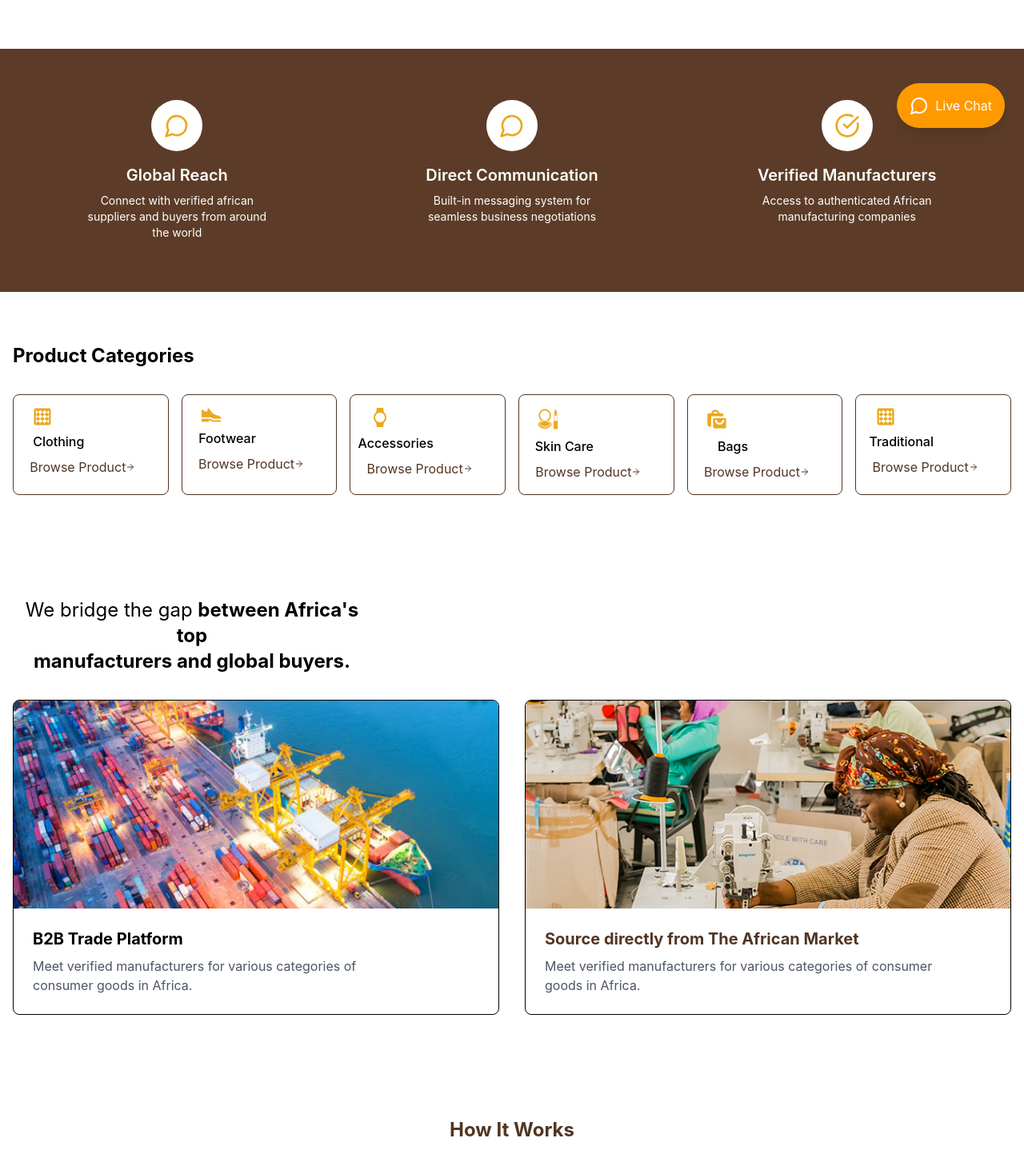
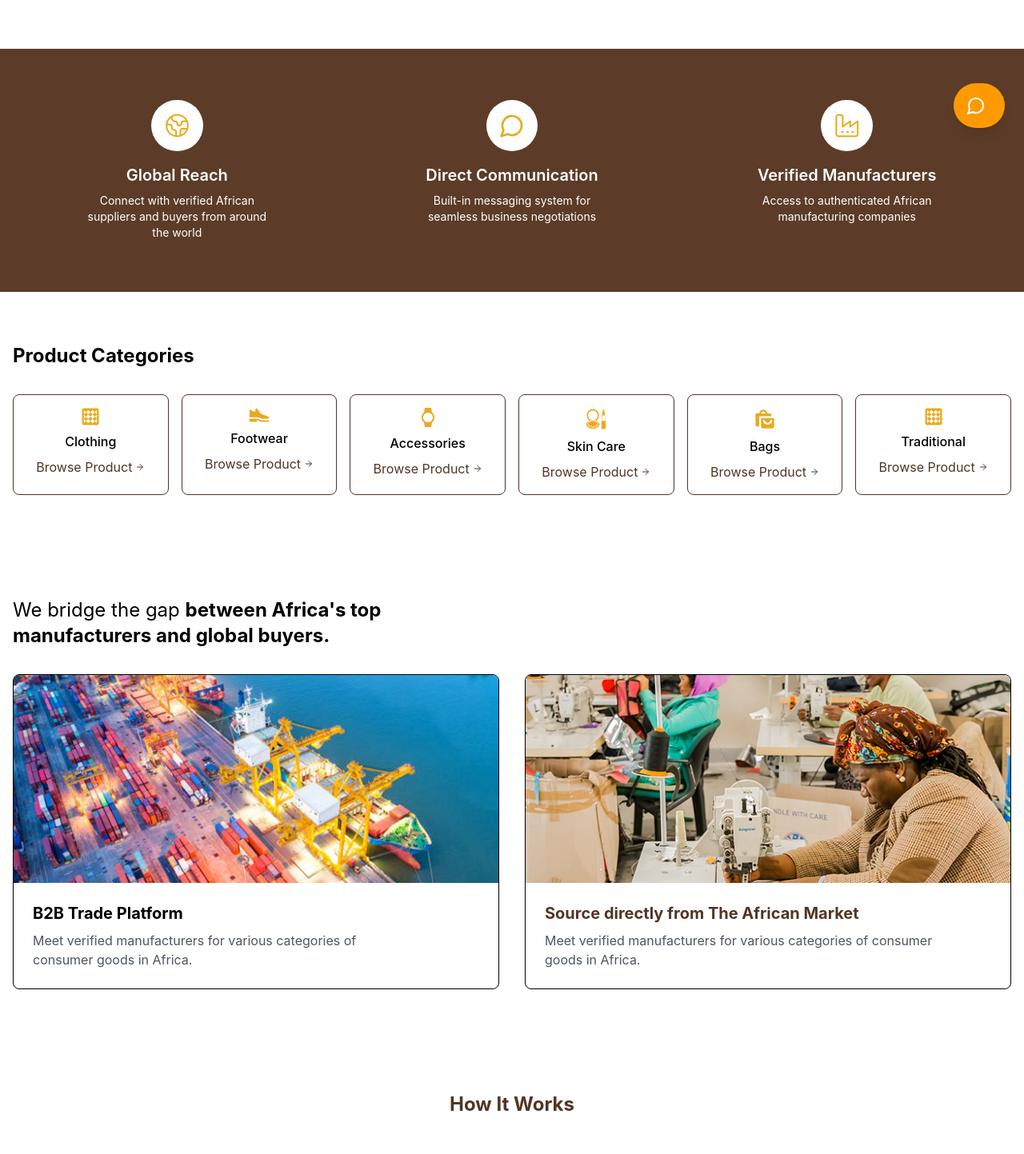
Before and after one commit to 0xidennis/africa, a React (Vite) app: page / in a window 1280 px wide. Shown: the part 640-2083 px from the top of the page at 80% size. Built offline with nearby package versions, Linux system fonts and the light colour scheme.

Commit message:
first commit

```diff
--- a/src/Page/Home.jsx
+++ b/src/Page/Home.jsx
@@ -1,7 +1,10 @@
 import React from 'react'
 import image25 from '../assets/image 25.png'
 import { Search, MessageCircle, CheckCircle, ArrowRight } from "lucide-react"
+import { motion } from "framer-motion";
+import frame from '../assets/image/fram.png'
 import image from '../assets/image.png'
+import fram from '../assets/frame.png'
 import image27 from '../assets/image 27.png'
 import Layout from '../Layout/Layout'
 import vect from '../assets/vect.png'
@@ -14,9 +17,17 @@ import sew from '../assets/image/sew.png'
 import magazine from '../assets/image/magazine.png'
 import logo from '../assets/logo/from.png'
 import { Link } from 'react-router-dom'
+import { useEffect, useState } from "react";
+import LoadingSpinner from '../Spinner/LoadingSpinner';
 // import shoe from '../assets/shoe.png'
 
 const Home = () => {
+  const [loading, setLoading] = useState(true);
+
+  useEffect(() => {
+    const timer = setTimeout(() => setLoading(false), 2500); // 2.5 seconds
+    return () => clearTimeout(timer);
+  }, []);
     const categories = [
         { name: "Clothing", icon: <span className="text-2xl"><img src={vect} alt="" /></span> },
         { name: "Footwear" , icon: <span className="text-2xl "><img src={shoe} alt="" /></span> },
@@ -27,6 +38,9 @@ const Home = () => {
       ]
 
   return (
+    <>{loading ? (
+      <LoadingSpinner />
+    ) : (
     <div className='overflow-x-hidden min-h-screen '>
         <Layout/>
         <main className="min-h-screen">
@@ -34,7 +48,13 @@ const Home = () => {
       <section className="bg-white">
       <div className="container mx-auto px-4 py-12 md:py-16 lg:py-20">
         <div className="grid grid-cols-1 lg:grid-cols-2 gap-8 items-center">
-            <div>
+
+          {/* Text Column Animation */}
+          <motion.div
+            initial={{ opacity: 0, x: -50 }}
+            animate={{ opacity: 1, x: 0 }}
+            transition={{ duration: 0.8 }}
+          >
             <h1 className="text-4xl md:text-5xl font-bold mb-4">
               <span className="text-[#eba91c]">Connecting</span> African
               <br />
@@ -46,7 +66,7 @@ const Home = () => {
               Explore authentic quality products from verified manufacturers across Africa. Shop now and bring the
               spirit of Africa home!
             </p>
-              <div className="flex flex-wrap gap-4  align-center items-center">
+            <div className="flex flex-wrap gap-4 align-center items-center">
               <a
                 href="#"
                 className="bg-[#eba91c] hover:bg-amber-600 text-white font-medium py-2 px-6 rounded-md transition-colors"
@@ -62,46 +82,98 @@ const Home = () => {
                 </a>
               </Link>
             </div>
-            </div>
-            <div className="grid grid-cols-2 gap-4">
+          </motion.div>
 
-                      <img src={image25} width={300} height={300} alt="" className="rounded-lg w-full h-auto object-cover"/>
-
-                      <img src={image} width={300} height={300} alt="" className="rounded-lg w-full h-auto object-cover"/>
-
-                      <img src={image27} width={300} height={300} alt=""className="rounded-lg w-full h-auto mx-auto object-cover col-span-2" />
-            </div>
+          {/* Image Column Animation */}
+          <motion.div
+            className="grid grid-cols-2 gap-4"
+            initial={{ opacity: 0, x: 50 }}
+            animate={{ opacity: 1, x: 0 }}
+            transition={{ duration: 0.8, delay: 0.2 }}
+          >
+            <img
+              src={image25}
+              width={300}
+              height={300}
+              alt=""
+              className="rounded-lg w-full h-auto object-cover"
+            />
+            <img
+              src={image}
+              width={300}
+              height={300}
+              alt=""
+              className="rounded-lg w-full h-auto object-cover"
+            />
+            <img
+              src={image27}
+              width={300}
+              height={300}
+              alt=""
+              className="rounded-lg w-full h-auto mx-auto object-cover col-span-2"
+            />
+          </motion.div>
         </div>
       </div>
     </section>
 
-      {/* Features Section */}
     <section className="bg-[#5c3c28] text-white py-16">
       <div className="container mx-auto px-4">
         <div className="grid grid-cols-1 md:grid-cols-3 gap-2 text-center">
-            <div className="flex flex-col items-center">
+
+          {/* Feature 1 */}
+          <motion.div
+            className="flex flex-col items-center"
+            initial={{ opacity: 0, y: 50 }}
+            whileInView={{ opacity: 1, y: 0 }}
+            viewport={{ once: true }}
+            transition={{ duration: 0.6, ease: "easeInOut" }}
+          >
             <div className="bg-white rounded-full p-4 mb-4">
-                <MessageCircle className="h-8 w-8 text-[#eba91c]" />
+              {/* <MessageCircle className="h-8 w-8 text-[#eba91c]" /> */}
+              <img src={fram} alt="" />
             </div>
             <h3 className="text-xl font-semibold mb-2">Global Reach</h3>
             <p className="text-white text-sm">
-                Connect with verified african <br />suppliers and buyers from around <br /> the world
+              Connect with verified African <br /> suppliers and buyers from around <br /> the world
             </p>
-            </div>
-            <div className="flex flex-col items-center">
+          </motion.div>
+
+          {/* Feature 2 */}
+          <motion.div
+            className="flex flex-col items-center"
+            initial={{ opacity: 0, y: 50 }}
+            whileInView={{ opacity: 1, y: 0 }}
+            viewport={{ once: true }}
+            transition={{ duration: 0.7, ease: "easeInOut", delay: 0.1 }}
+          >
             <div className="bg-white rounded-full p-4 mb-4">
               <MessageCircle className="h-8 w-8 text-[#eba91c]" />
+
             </div>
             <h3 className="text-xl font-semibold mb-2">Direct Communication</h3>
-              <p className="text-white text-sm">Built-in messaging system for <br />seamless business negotiations</p>
-            </div>
-            <div className="flex flex-col items-center">
+            <p className="text-white text-sm">
+              Built-in messaging system for <br /> seamless business negotiations
+            </p>
+          </motion.div>
+
+          {/* Feature 3 */}
+          <motion.div
+            className="flex flex-col items-center"
+            initial={{ opacity: 0, y: 50 }}
+            whileInView={{ opacity: 1, y: 0 }}
+            viewport={{ once: true }}
+            transition={{ duration: 0.8, ease: "easeInOut", delay: 0.2 }}
+          >
             <div className="bg-white rounded-full p-4 mb-4">
-                <CheckCircle className="h-8 w-8 text-[#eba91c]" />
+            <img src={frame} alt="" />
             </div>
             <h3 className="text-xl font-semibold mb-2">Verified Manufacturers</h3>
-              <p className="text-white text-sm">Access to authenticated African <br /> manufacturing companies</p>
-            </div>
+            <p className="text-white text-sm">
+              Access to authenticated African <br /> manufacturing companies
+            </p>
+          </motion.div>
+
         </div>
       </div>
     </section>
@@ -114,47 +186,116 @@ const Home = () => {
       {categories.map((category) => (
         <div
           key={category.name}
-                className="border border-[#523523] rounded-lg p-4 flex flex-col items-center hover:shadow-md transition-shadow"
+          className="border border-[#523523] rounded-lg p-4 flex flex-col items-center
+                   hover:shadow-md transition-all duration-300 ease-out
+                   transform hover:-translate-y-1 hover:scale-105
+                   opacity-0 animate-fadeInUp"
+          style={{
+            animationFillMode: 'forwards',
+            animationDuration: '0.6s',
+            animationTimingFunction: 'ease-out'
+          }}
         >
-                <div className="text-amber-500 mb-2 mr-30">{category.icon}</div>
-                <h3 className="font-medium text-center mb-2 mr-20">{category.name}</h3>
+          <div className="text-amber-500 mb-2">{category.icon}</div>
+          <h3 className="font-medium text-center mb-2">{category.name}</h3>
           <a href="#" className="text-md text-[#523523] flex items-center">
-                  Browse Product <ArrowRight className="h-3 w-3 mr-5" />
+            Browse Product <ArrowRight className="h-3 w-3 ml-1" />
           </a>
         </div>
       ))}
     </div>
   </div>
+
+  {/* Add this to your global CSS or Tailwind config */}
+  <style jsx global>{`
+    @keyframes fadeInUp {
+      from {
+        opacity: 0;
+        transform: translateY(20px);
+      }
+      to {
+        opacity: 1;
+        transform: translateY(0);
+      }
+    }
+    .animate-fadeInUp {
+      animation-name: fadeInUp;
+    }
+  `}</style>
 </section>
 
       {/* Bridge Gap Section */}
       <section className="py-16 bg-white">
       <div className="container mx-auto px-4">
-          <h2 className="text-2xl font-normal mb-4 text-center align-center lg:mr-200 ">
+
+        {/* Heading Animation */}
+        <motion.h2
+          className="text-2xl font-normal mb-4 text-left"
+          initial={{ opacity: 0, y: 40 }}
+          whileInView={{ opacity: 1, y: 0 }}
+          viewport={{ once: true }}
+          transition={{ duration: 0.8, ease: "easeOut" }}
+        >
           We bridge the gap{" "}
-            <span className="text-black font-bold">between Africa's top <br />manufacturers and global buyers.</span>
-          </h2>
+          <span className="text-black font-bold">
+            between Africa's top <br />
+            manufacturers and global buyers.
+          </span>
+        </motion.h2>
+
+        {/* Card Grid */}
         <div className="grid grid-cols-1 md:grid-cols-2 gap-8 mt-8">
-            <div className="border rounded-lg overflow-hidden bg-white">
 
-              <img src={ship} width={500} height={300} alt="Shipping port with containers"  className='w-full h-65 object-cover'/>
+          {/* Card 1 */}
+          <motion.div
+            className="border rounded-lg overflow-hidden bg-white"
+            initial={{ opacity: 0, y: 50 }}
+            whileInView={{ opacity: 1, y: 0 }}
+            viewport={{ once: true }}
+            transition={{ duration: 0.7, ease: "easeOut" }}
+          >
+            <img
+              src={ship}
+              width={500}
+              height={300}
+              alt="Shipping port with containers"
+              className="w-full h-65 object-cover"
+            />
             <div className="p-6">
               <h3 className="text-xl font-bold mb-2">B2B Trade Platform</h3>
               <p className="text-gray-600">
-                  Meet verified manufacturers for various categories of <br />consumer goods in Africa.
+                Meet verified manufacturers for various categories of <br />
+                consumer goods in Africa.
               </p>
             </div>
-            </div>
-            <div className="border rounded-lg overflow-hidden bg-white">
+          </motion.div>
 
-               <img src={sew} width={500} height={300} alt="Shipping port with containers"  className='w-full h-65 object-cover'/>
+          {/* Card 2 */}
+          <motion.div
+            className="border rounded-lg overflow-hidden bg-white"
+            initial={{ opacity: 0, y: 50 }}
+            whileInView={{ opacity: 1, y: 0 }}
+            viewport={{ once: true }}
+            transition={{ duration: 0.8, ease: "easeOut", delay: 0.1 }}
+          >
+            <img
+              src={sew}
+              width={500}
+              height={300}
+              alt="Sewing production line"
+              className="w-full h-65 object-cover"
+            />
             <div className="p-6">
-                <h3 className="text-xl font-bold mb-2 text-[#523523]">Source directly from The African Market</h3>
+              <h3 className="text-xl font-bold mb-2 text-[#523523]">
+                Source directly from The African Market
+              </h3>
               <p className="text-gray-600">
-                  Meet verified manufacturers for various categories of consumer <br /> goods in Africa.
+                Meet verified manufacturers for various categories of consumer <br />
+                goods in Africa.
               </p>
             </div>
-            </div>
+          </motion.div>
+
         </div>
       </div>
     </section>
@@ -350,11 +491,13 @@ const Home = () => {
       <div className="fixed bottom-0 right-6 z-50">
         <button className="bg-amber-500 hover:bg-amber-600 text-white rounded-full p-4 shadow-lg flex items-center">
           <MessageCircle className="h-6 w-6 mr-2" />
-          <span>Live Chat</span>
+          {/* <span>Live Chat</span> */}
         </button>
       </div>
     </main>
     </div>
+    )}
+    </>
   )
 }
 
--- /dev/null
+++ b/src/Spinner/LoadingSpinner.jsx
@@ -0,0 +1,26 @@
+import React from 'react'
+import { motion } from "framer-motion";
+import logo from '../assets/logo/from.png'
+
+const LoadingSpinner = () => {
+  return (
+    <div className="fixed inset-0 flex items-center justify-center bg-white z-50">
+    <motion.img
+      src={logo}
+      alt="Loading..."
+      className="w-16 h-16"
+      animate={{
+        rotate: 360,
+        opacity: [1, 0.5, 1],
+      }}
+      transition={{
+        repeat: Infinity,
+        duration: 1,
+        ease: "easeInOut",
+      }}
+    />
+  </div>
+  )
+}
+
+export default LoadingSpinner
```
Also changed, not shown: vite.config.js (+7 -0 lines), src/assets/Frame.png (added), src/assets/image/Fram.png (added). Lines whose indentation alone changed are shown as unchanged.
